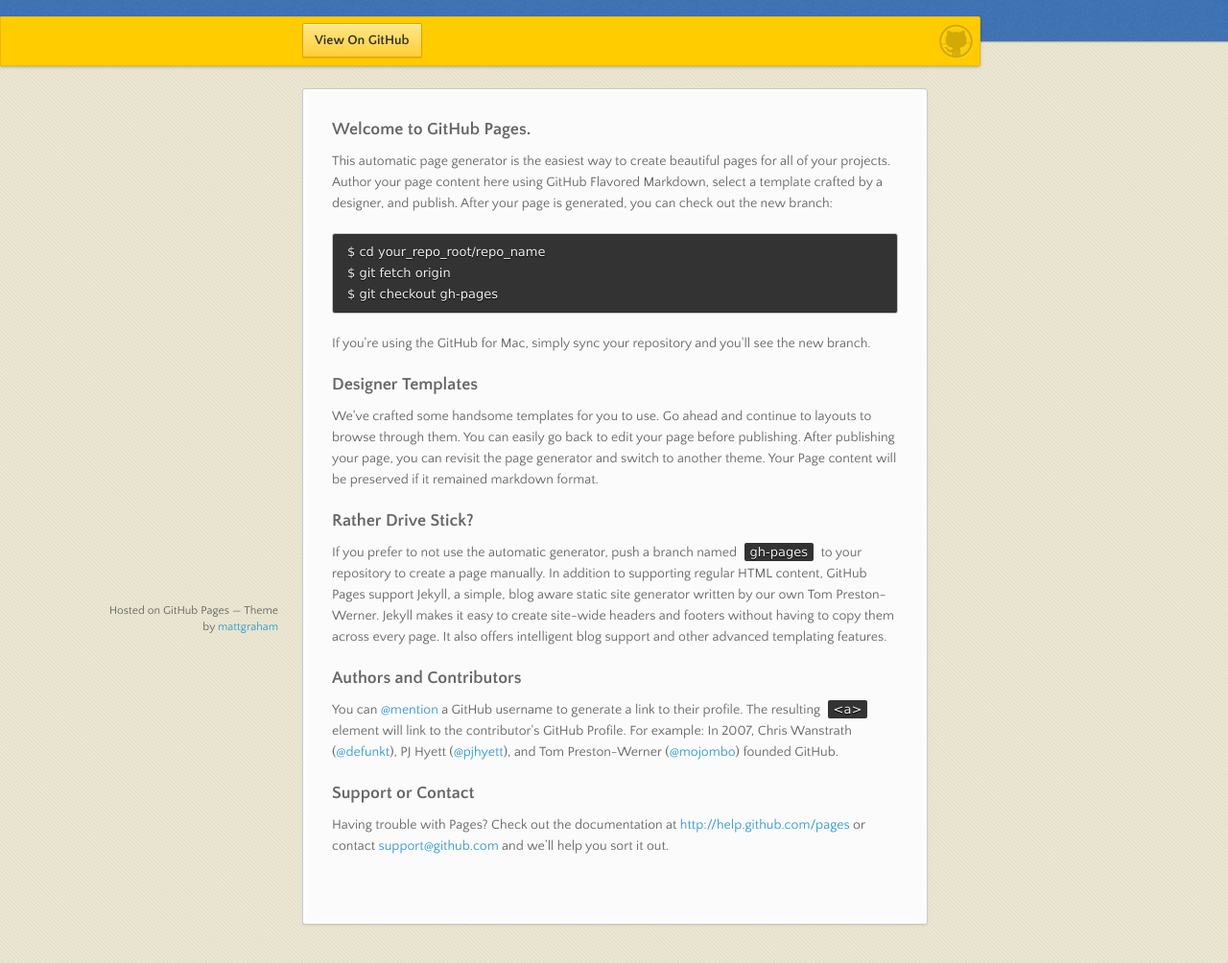
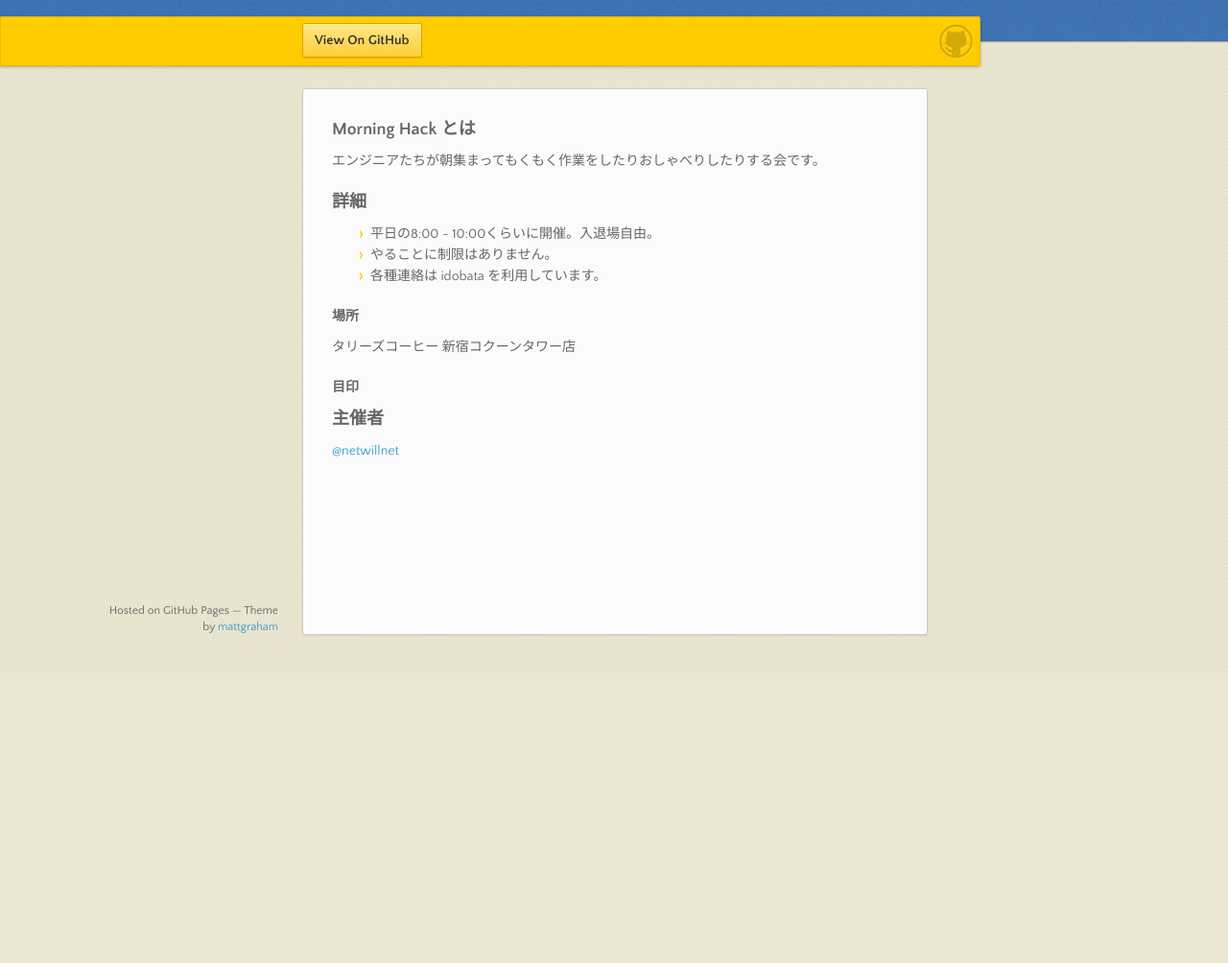
Before and after one commit to morning-hack/morning-hack.github.io, a plain HTML site: page index.html in a window 1280 px wide. Shown: the part 98-1102 px from the top of the page at 96% size. After the commit the page ends 800 px from the top, so only its background shows below. Drawn offline with nearby package versions, Linux system fonts and the light colour scheme.

Commit message:
Replace master branch with page content via GitHub

```diff
--- a/index.html
+++ b/index.html
@@ -3,7 +3,7 @@
   <head>
     <meta charset="utf-8">
     <meta http-equiv="X-UA-Compatible" content="chrome=1">
-    <title>Morning-hack.github.io by morning-hack</title>
+    <title>Morning Hack by morning-hack</title>
     <link rel="stylesheet" href="stylesheets/styles.css">
     <link rel="stylesheet" href="stylesheets/pygment_trac.css">
     <script src="https://ajax.googleapis.com/ajax/libs/jquery/1.7.1/jquery.min.js"></script>
@@ -17,7 +17,7 @@
   <body>
 
       <header>
-        <h1>Morning-hack.github.io</h1>
+        <h1>Morning Hack</h1>
         <p>morning hack infomation page</p>
       </header>
 
@@ -33,42 +33,49 @@
       </nav>
       <section>
         <h3>
-<a name="welcome-to-github-pages" class="anchor" href="#welcome-to-github-pages"><span class="octicon octicon-link"></span></a>Welcome to GitHub Pages.</h3>
+<a name="morning-hack-%E3%81%A8%E3%81%AF" class="anchor" href="#morning-hack-%E3%81%A8%E3%81%AF"><span class="octicon octicon-link"></span></a>Morning Hack とは</h3>
 
-<p>This automatic page generator is the easiest way to create beautiful pages for all of your projects. Author your page content here using GitHub Flavored Markdown, select a template crafted by a designer, and publish. After your page is generated, you can check out the new branch:</p>
-
-<pre><code>$ cd your_repo_root/repo_name
-$ git fetch origin
-$ git checkout gh-pages
-</code></pre>
-
-<p>If you're using the GitHub for Mac, simply sync your repository and you'll see the new branch.</p>
+<p>エンジニアたちが朝集まってもくもく作業をしたりおしゃべりしたりする会です。</p>
 
 <h3>
-<a name="designer-templates" class="anchor" href="#designer-templates"><span class="octicon octicon-link"></span></a>Designer Templates</h3>
+<a name="%E8%A9%B3%E7%B4%B0" class="anchor" href="#%E8%A9%B3%E7%B4%B0"><span class="octicon octicon-link"></span></a>詳細</h3>
 
-<p>We've crafted some handsome templates for you to use. Go ahead and continue to layouts to browse through them. You can easily go back to edit your page before publishing. After publishing your page, you can revisit the page generator and switch to another theme. Your Page content will be preserved if it remained markdown format.</p>
+<ul>
+<li>平日の8:00 ~ 10:00くらいに開催。入退場自由。</li>
+<li>やることに制限はありません。</li>
+<li>各種連絡は idobata を利用しています。</li>
+</ul><h4>
+<a name="%E5%A0%B4%E6%89%80" class="anchor" href="#%E5%A0%B4%E6%89%80"><span class="octicon octicon-link"></span></a>場所</h4>
+
+<p>タリーズコーヒー 新宿コクーンタワー店</p>
+
+
+
+<h4>
+<a name="%E7%9B%AE%E5%8D%B0" class="anchor" href="#%E7%9B%AE%E5%8D%B0"><span class="octicon octicon-link"></span></a>目印</h4>
+
+
 
 <h3>
-<a name="rather-drive-stick" class="anchor" href="#rather-drive-stick"><span class="octicon octicon-link"></span></a>Rather Drive Stick?</h3>
+<a name="%E4%B8%BB%E5%82%AC%E8%80%85" class="anchor" href="#%E4%B8%BB%E5%82%AC%E8%80%85"><span class="octicon octicon-link"></span></a>主催者</h3>
 
-<p>If you prefer to not use the automatic generator, push a branch named <code>gh-pages</code> to your repository to create a page manually. In addition to supporting regular HTML content, GitHub Pages support Jekyll, a simple, blog aware static site generator written by our own Tom Preston-Werner. Jekyll makes it easy to create site-wide headers and footers without having to copy them across every page. It also offers intelligent blog support and other advanced templating features.</p>
-
-<h3>
-<a name="authors-and-contributors" class="anchor" href="#authors-and-contributors"><span class="octicon octicon-link"></span></a>Authors and Contributors</h3>
-
-<p>You can <a href="https://github.com/blog/821" class="user-mention">@mention</a> a GitHub username to generate a link to their profile. The resulting <code>&lt;a&gt;</code> element will link to the contributor's GitHub Profile. For example: In 2007, Chris Wanstrath (<a href="https://github.com/defunkt" class="user-mention">@defunkt</a>), PJ Hyett (<a href="https://github.com/pjhyett" class="user-mention">@pjhyett</a>), and Tom Preston-Werner (<a href="https://github.com/mojombo" class="user-mention">@mojombo</a>) founded GitHub.</p>
-
-<h3>
-<a name="support-or-contact" class="anchor" href="#support-or-contact"><span class="octicon octicon-link"></span></a>Support or Contact</h3>
-
-<p>Having trouble with Pages? Check out the documentation at <a href="http://help.github.com/pages">http://help.github.com/pages</a> or contact <a href="mailto:support@github.com">support@github.com</a> and we’ll help you sort it out.</p>
+<p><a href="https://twitter.com/netwillnet">@netwillnet</a></p>
       </section>
       <footer>
         <p><small>Hosted on GitHub Pages &mdash; Theme by <a href="https://twitter.com/michigangraham">mattgraham</a></small></p>
       </footer>
     </div>
     <!--[if !IE]><script>fixScale(document);</script><![endif]-->
+              <script type="text/javascript">
+            var gaJsHost = (("https:" == document.location.protocol) ? "https://ssl." : "http://www.");
+            document.write(unescape("%3Cscript src='" + gaJsHost + "google-analytics.com/ga.js' type='text/javascript'%3E%3C/script%3E"));
+          </script>
+          <script type="text/javascript">
+            try {
+              var pageTracker = _gat._getTracker("UA-2159167-10");
+            pageTracker._trackPageview();
+            } catch(err) {}
+          </script>
 
   </body>
 </html>
```
Also changed, not shown: params.json (+1 -1 lines).
